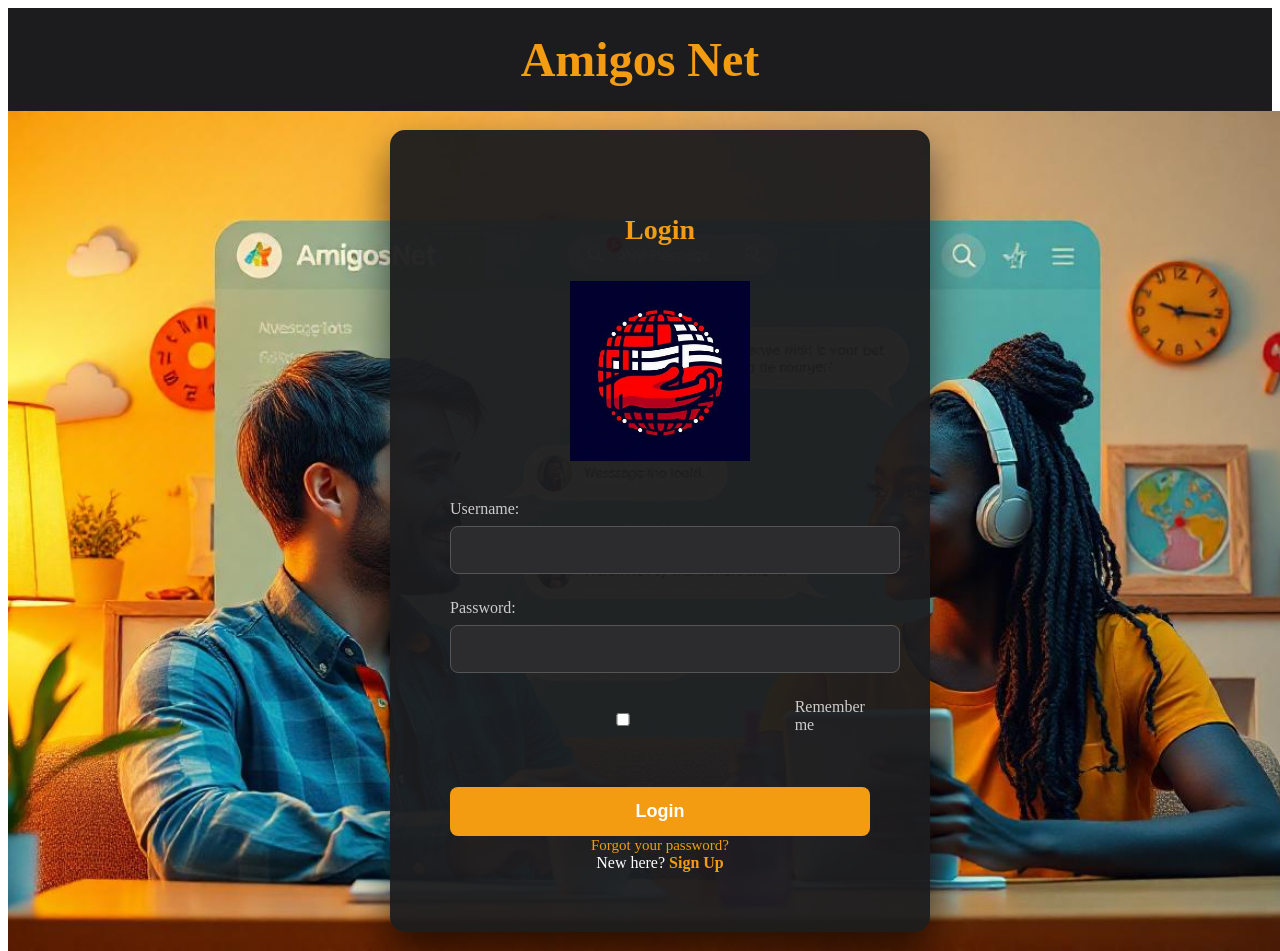
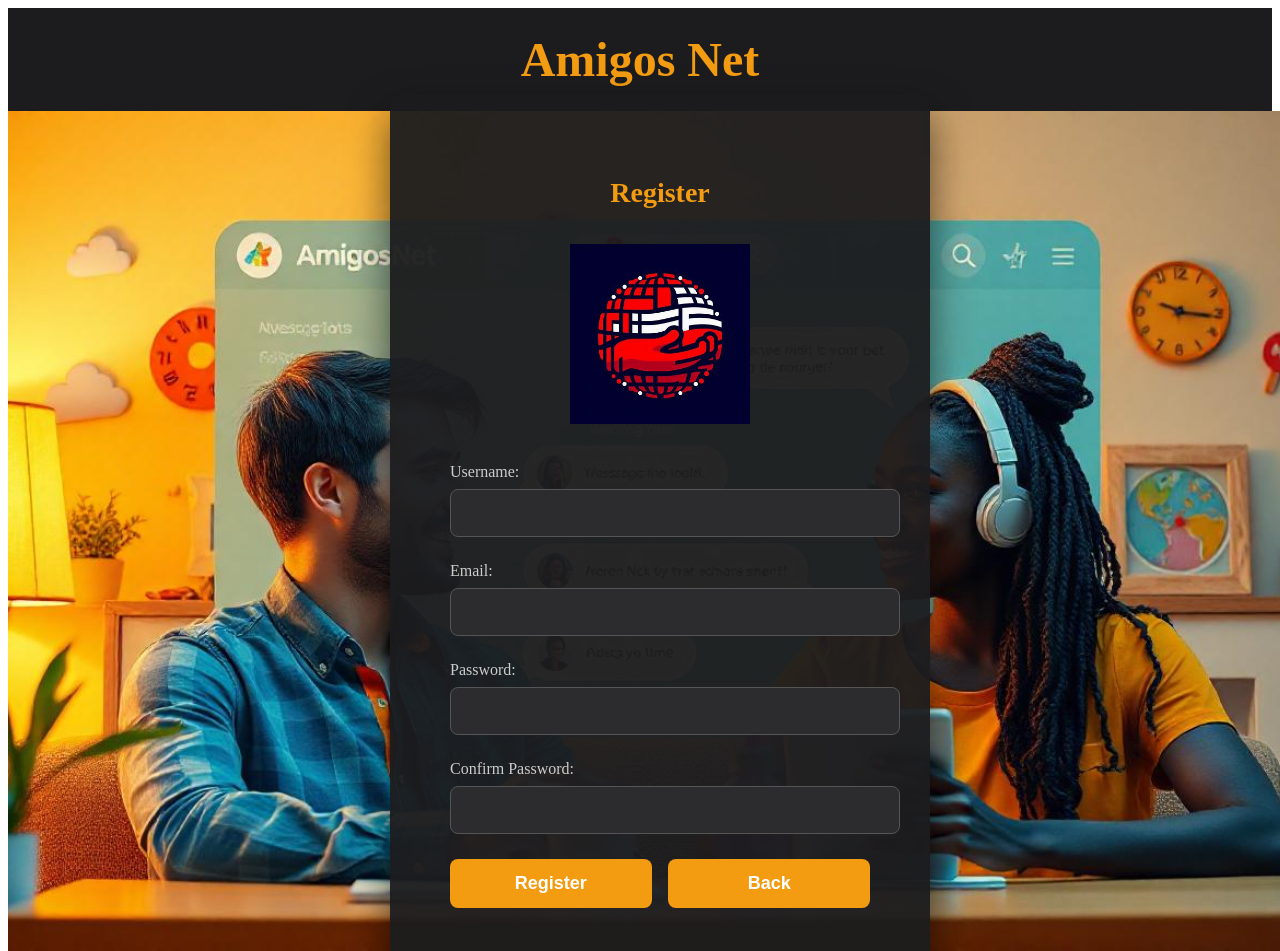
Before and after one commit to LP-blog-usc/frontend, a Vue app: page /register in a window 1280 px wide. Shown: the top 951 px of the page. Built offline with nearby package versions, Linux system fonts and the light colour scheme.

Commit message:
UserRegister

```diff
--- a/src/App.vue
+++ b/src/App.vue
@@ -1,20 +1,14 @@
 <template>
   <div id="app">
-    <HelloWorld msg="Welcome to Your Vue.js App"/>
+    <router-view></router-view>
   </div>
 </template>
 
 <script>
-import HelloWorld from './components/login-Form.vue'
-
 export default {
-  name: 'App',
-  components: {
-    HelloWorld
-  }
+  name: 'App'
 }
 </script>
 
 <style scoped>
-
 </style>
--- a/src/components/UserRegister.vue
+++ b/src/components/UserRegister.vue
@@ -1,16 +1,219 @@
 <template>
   <div>
-    <h1>User Registration</h1>
-    <!-- Aquí va el formulario de registro -->
+    <!-- Barra Superior -->
+    <header class="header">
+      <nav class="navbar">
+        <div class="logo">
+          <h1>Amigos Net</h1>
+        </div>
+      </nav>
+    </header>
+
+    <!-- Contenido Principal -->
+    <div class="background-container">
+      <!-- Contenedor del formulario de registro -->
+      <div class="register-container">
+        <div class="register-box">
+          <h2>Register</h2>
+          <!-- Contenedor del logo ajustado -->
+          <div class="logo-container">
+            <img src="@/assets/logo.png" alt="Logo" class="logo-image" />
+          </div>
+          <form @submit.prevent="register">
+            <div class="form-group">
+              <label for="username">
+                <i class="fas fa-user"></i> Username:
+              </label>
+              <input type="text" v-model="username" id="username" required />
+            </div>
+            <div class="form-group">
+              <label for="email">
+                <i class="fas fa-envelope"></i> Email:
+              </label>
+              <input type="email" v-model="email" id="email" required />
+            </div>
+            <div class="form-group">
+              <label for="password">
+                <i class="fas fa-lock"></i> Password:
+              </label>
+              <input type="password" v-model="password" id="password" required />
+            </div>
+            <div class="form-group">
+              <label for="confirm-password">
+                <i class="fas fa-lock"></i> Confirm Password:
+              </label>
+              <input type="password" v-model="confirmPassword" id="confirm-password" required />
+            </div>
+            <!-- Contenedor para los botones -->
+            <div class="form-buttons">
+              <button type="submit" :disabled="isSubmitting" class="action-button">Register</button>
+              <button type="button" @click="goBack" class="action-button">Back</button>
+            </div>
+          </form>
+        </div>
+      </div>
+    </div>
   </div>
 </template>
 
 <script>
 export default {
-  name: 'UserRegister',
+  data() {
+    return {
+      username: '',
+      email: '',
+      password: '',
+      confirmPassword: '',
+      isSubmitting: false,
+    };
+  },
+  methods: {
+    register() {
+      this.isSubmitting = true;
+      // Lógica para registrar al usuario
+      console.log("User registered:", this.username, this.email);
+      this.isSubmitting = false;
+      // Redirigir después de registro exitoso
+      this.$router.push({ name: 'LoginForm' }); // Suponiendo que 'Home' es la ruta a la que quieres redirigir
+    },
+    goBack() {
+      this.$router.push({ name: 'LoginForm' }); // Esto te redirigirá de vuelta al formulario de login
+    }
+  }
 }
 </script>
 
 <style scoped>
-/* Estilos específicos para UserRegister */
+/* Estilos generales */
+/* Barra superior */
+.header {
+  background-color: #1c1c1e;
+  padding: 1.5rem 2.5rem;
+  display: flex;
+  justify-content: center;
+  align-items: center;
+  color: #fff;
+}
+
+.navbar {
+  display: flex;
+  justify-content: center;
+  align-items: center;
+  width: 100%;
+}
+
+.logo h1 {
+  font-size: 3rem;
+  margin: 0;
+  font-weight: 700;
+  color: #f39c12;
+}
+
+.background-container {
+  background-image: url('@/assets/fondo1.png');
+  background-size: cover;
+  background-position: center;
+  background-repeat: no-repeat;
+  width: 100%;
+  height: 100vh;
+  display: flex;
+  justify-content: center;
+  align-items: center;
+  padding: 20px;
+}
+
+.register-container {
+  display: flex;
+  justify-content: center;
+  align-items: center;
+  width: 100vw;
+  height: 100vh;
+  padding: 20px;
+}
+
+.register-box {
+  background: rgba(28, 28, 30, 0.95);
+  padding: 60px;
+  border-radius: 15px;
+  box-shadow: 0 20px 40px rgba(0, 0, 0, 0.6);
+  width: 100%;
+  max-width: 420px;
+  text-align: center;
+  color: #fff;
+}
+
+.register-box h2 {
+  margin-bottom: 35px;
+  font-size: 28px;
+  font-weight: 700;
+  color: #f39c12;
+}
+
+.logo-container {
+  width: 100%;
+  max-width: 180px;
+  margin: 0 auto 35px auto;
+}
+
+.logo-image {
+  width: 100%;
+  height: auto;
+}
+
+.form-group {
+  margin-bottom: 25px;
+  text-align: left;
+}
+
+.form-group label {
+  font-size: 16px;
+  color: #ccc;
+  display: block;
+  margin-bottom: 8px;
+}
+
+.form-group input {
+  width: 100%;
+  padding: 14px;
+  border-radius: 8px;
+  border: 1px solid #555;
+  background: #2c2c2e;
+  color: #fff;
+  transition: border-color 0.3s;
+  font-size: 16px;
+}
+
+.form-group input:focus {
+  border-color: #f39c12;
+  outline: none;
+}
+
+/* Estilos para los botones */
+.form-buttons {
+  display: flex;
+  justify-content: space-between; /* Esto asegura que los botones estén uno al lado del otro */
+}
+
+.action-button {
+  width: 48%; /* Ajusta para que ambos botones tengan el mismo ancho */
+  padding: 14px;
+  border: none;
+  border-radius: 8px;
+  background-color: #f39c12;
+  color: #fff;
+  font-size: 18px;
+  font-weight: 600;
+  cursor: pointer;
+  transition: background-color 0.3s, transform 0.2s;
+}
+
+.action-button:hover {
+  background-color: #d35400;
+  transform: scale(1.05);
+}
+
+button:disabled {
+  background-color: #888;
+  cursor: not-allowed;
+}
 </style>
--- a/src/components/login-Form.vue
+++ b/src/components/login-Form.vue
@@ -188,8 +188,15 @@
 .remember-me {
   display: flex;
   align-items: center;
-  font-size: 15px; /* Aumenta ligeramente el tamaño de la fuente */
+  font-size: 25px; /* Aumenta ligeramente el tamaño de la fuente */
   color: #ccc;
+  margin-top: 20px;
+}
+
+.remember-me input {
+  margin-right: 10px; /* Añade espacio entre la casilla y el texto */
+  width: 23px;
+  height: 23px;
 }
 
 /* Botón de acción (Login) */
@@ -220,9 +227,15 @@
 }
 
 /* Enlace "Forgot your password?" */
+
+.forgot-password {
+  margin-top: 15px; /* Añade espacio superior */
+  margin-bottom: 15px; /* Añade espacio inferior */
+}
+
 .forgot-password a {
   color: #f39c12;
-  font-size: 15px;
+  font-size: 20px;
   text-decoration: none;
   transition: color 0.3s;
 }
@@ -234,9 +247,11 @@
 /* Enlace "Sign Up" */
 .signup a {
   color: #f39c12;
+  font-size: 20px;
   font-weight: 700;
   text-decoration: none;
   transition: color 0.3s;
+  margin-top: 15px;
 }
 
 .signup a:hover {
--- a/src/main.js
+++ b/src/main.js
@@ -2,6 +2,4 @@
 import App from './App.vue';
 import router from './router';
 
-createApp(App)
-  .use(router)
-  .mount('#app');
+createApp(App).use(router).mount('#app');
--- a/src/router/index.js
+++ b/src/router/index.js
@@ -16,7 +16,7 @@
 ];
 
 const router = createRouter({
-  history: createWebHistory(),
+  history: createWebHistory(process.env.BASE_URL),
   routes,
 });
 
```
